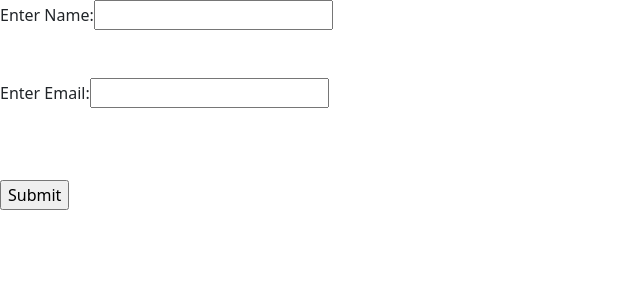
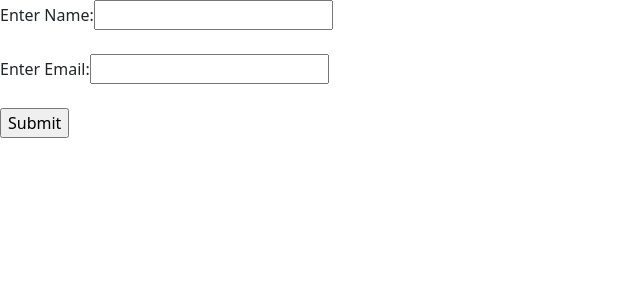
Before and after one commit to harshith1123/React-JS, a React (Create React App) app in the folder my-app/: page / in a window 1280 px wide. Shown: the top 300 px of the page, without its empty margins (0-640 px from the left). Built offline with nearby package versions, Linux system fonts and the light colour scheme.

Commit message:
Learned basics on Formik on Form in React

```diff
--- a/my-app/package.json
+++ b/my-app/package.json
@@ -8,6 +8,7 @@
     "@testing-library/react": "^16.3.2",
     "@testing-library/user-event": "^13.5.0",
     "bootstrap": "^5.3.8",
+    "formik": "^2.4.9",
     "prop-types": "^15.8.1",
     "react": "^19.2.5",
     "react-dom": "^19.2.5",
--- /dev/null
+++ b/my-app/src/Formik.js
@@ -0,0 +1,38 @@
+import React from 'react'
+import {useFormik} from 'formik'
+
+function Formik() {
+
+    const formikInitialValue = {
+        name:'',
+        email:''
+    }
+
+    const formik =useFormik({
+        initialValues:formikInitialValue,
+        onSubmit: (values)=>{
+            console.log(values);
+            console.log(values.name);
+            console.log(values.email);
+            alert("Your Name:"+values.name+ " and Email:"+values.email+ " saved successfully");
+        }
+    });
+
+  return (
+    <div>
+      <form action="" onSubmit={formik.handleSubmit}>
+        <label htmlFor="">Enter Name:</label>
+        <input type="text" name="name" value={formik.values.name} onChange={formik.handleChange}/>
+        <br />
+        <br />
+        <label htmlFor="">Enter Email:</label>
+        <input type="email" name="email" value={formik.values.email} onChange={formik.handleChange}/>
+        <br />
+        <br />
+        <input type="submit" value="Submit" />
+      </form>
+    </div>
+  )
+}
+
+export default Formik
--- a/my-app/src/index.js
+++ b/my-app/src/index.js
@@ -40,6 +40,7 @@ import CallBackRef from './CallBackRef';
 import UseRef1 from './UseRef1';
 import UseRef2 from './UseRef2';
 import FormValidationWithoutLibrary from './FormValidationWithoutLibrary';
+import Formik from './Formik';
 
 const root = ReactDOM.createRoot(document.getElementById('root'));
 const fruits = ["Orange", "Mango", "Strawberry"]
@@ -91,7 +92,8 @@ root.render(
     {/* <UseRef1/> */}
     {/* <UseRef2/> */}
     {/* <App/> */}
-    <FormValidationWithoutLibrary/>
+    {/* <FormValidationWithoutLibrary/> */}
+    <Formik/>
   </React.StrictMode>
 );
 // root.render(
```
Also changed, not shown: 1 other file (tests, documents, lock files or other folders).
